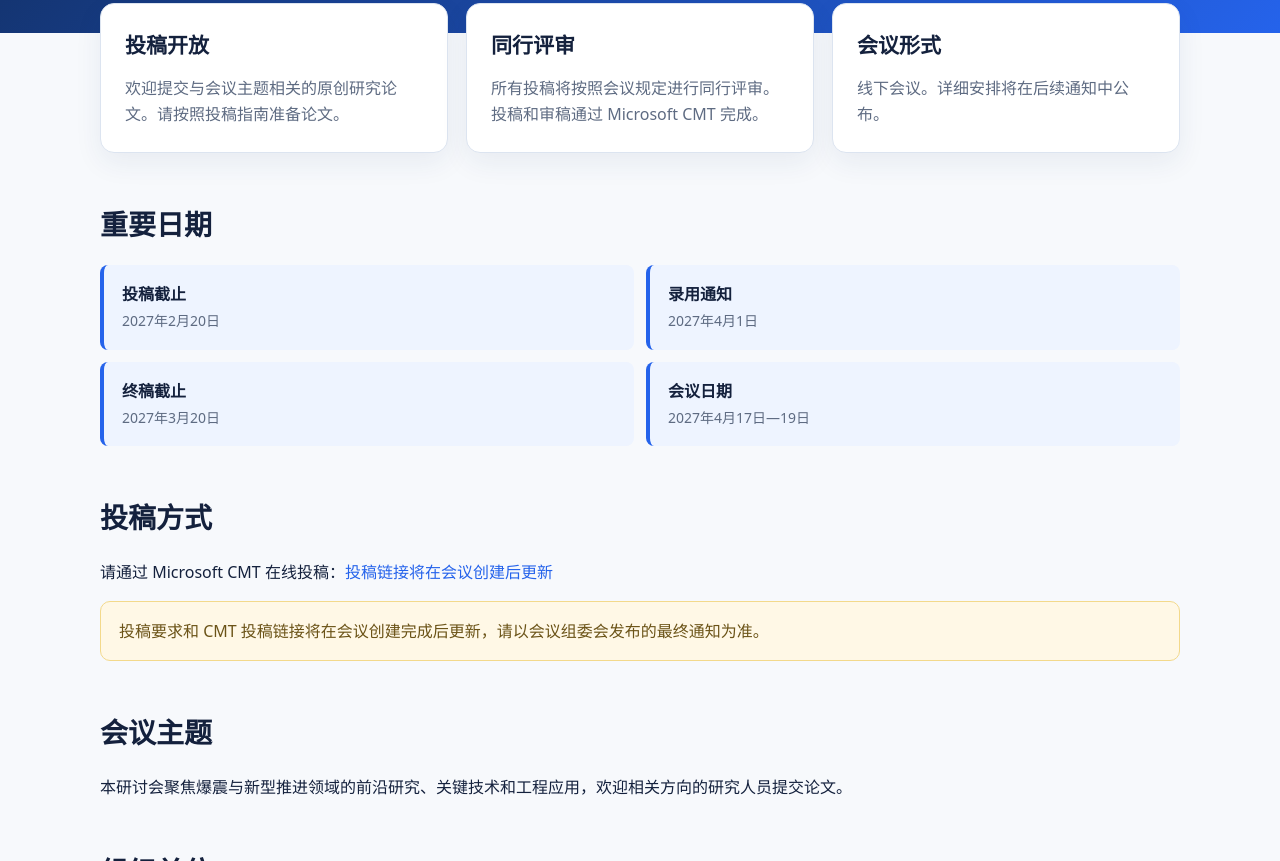
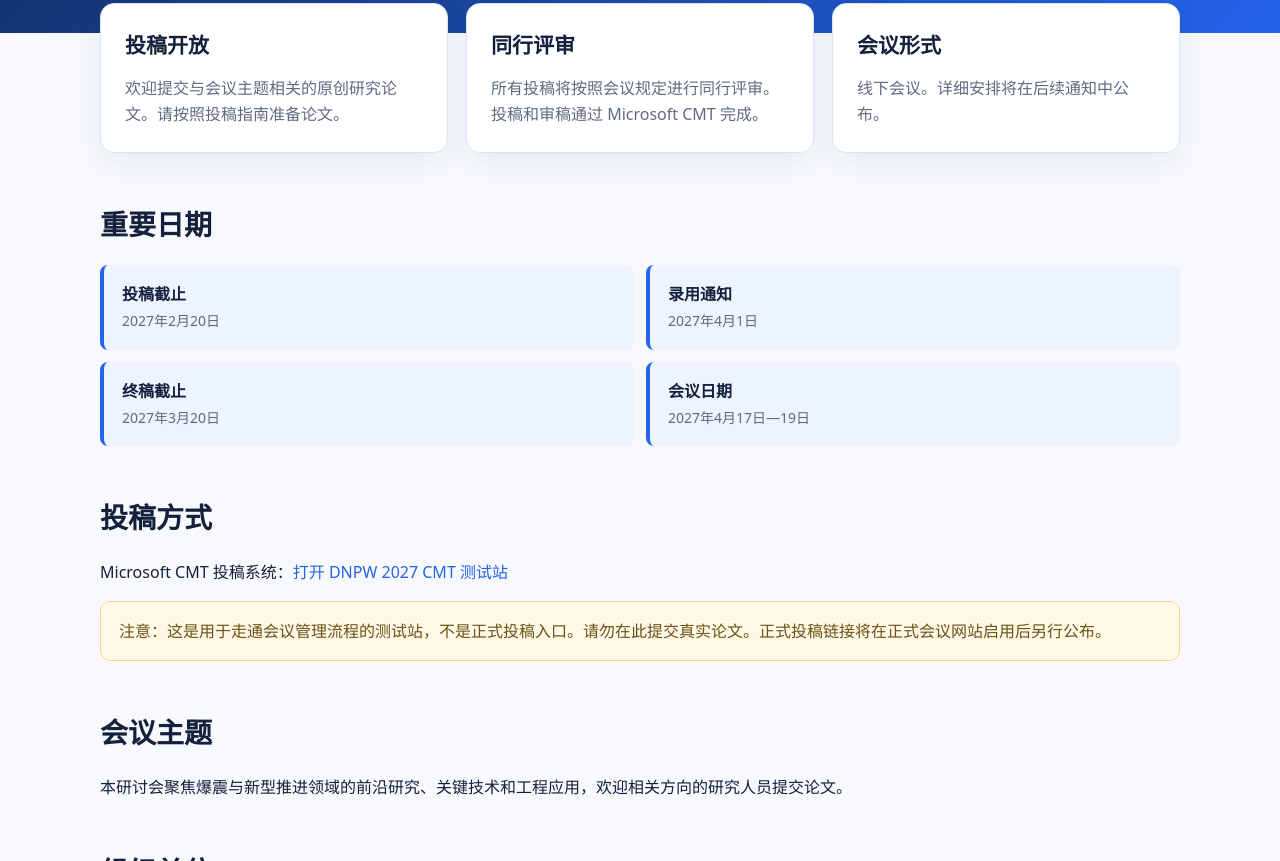
Before and after one commit to AJnGx3906/dnpw-2027, a plain HTML site: page index.html in a window 1280 px wide. Shown: the part 311-1172 px from the top of the page. Drawn offline with Linux system fonts and the light colour scheme.

Commit message:
Update index.html

```diff
--- a/index.html
+++ b/index.html
@@ -67,8 +67,8 @@
 
       <section class="section">
         <h2>投稿方式</h2>
-        <p>请通过 Microsoft CMT 在线投稿：<a href="#">投稿链接将在会议创建后更新</a></p>
-        <div class="notice">投稿要求和 CMT 投稿链接将在会议创建完成后更新，请以会议组委会发布的最终通知为准。</div>
+        <p>Microsoft CMT 投稿系统：<a href="https://cmt3.research.microsoft.com/DNPW2027" target="_blank" rel="noopener noreferrer">打开 DNPW 2027 CMT 测试站</a></p>
+<div class="notice">注意：这是用于走通会议管理流程的测试站，不是正式投稿入口。请勿在此提交真实论文。正式投稿链接将在正式会议网站启用后另行公布。</div>
       </section>
 
       <section class="section">
```
